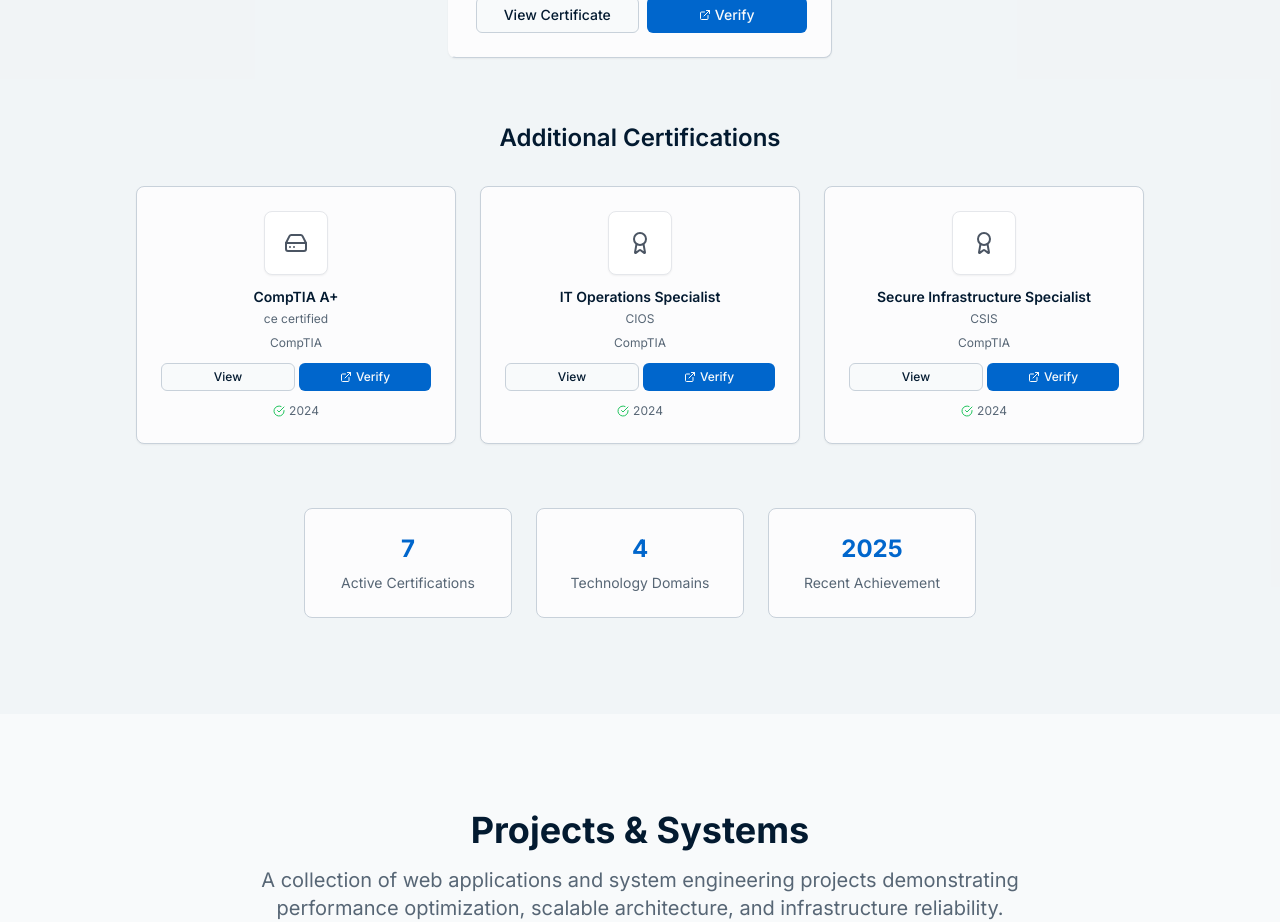
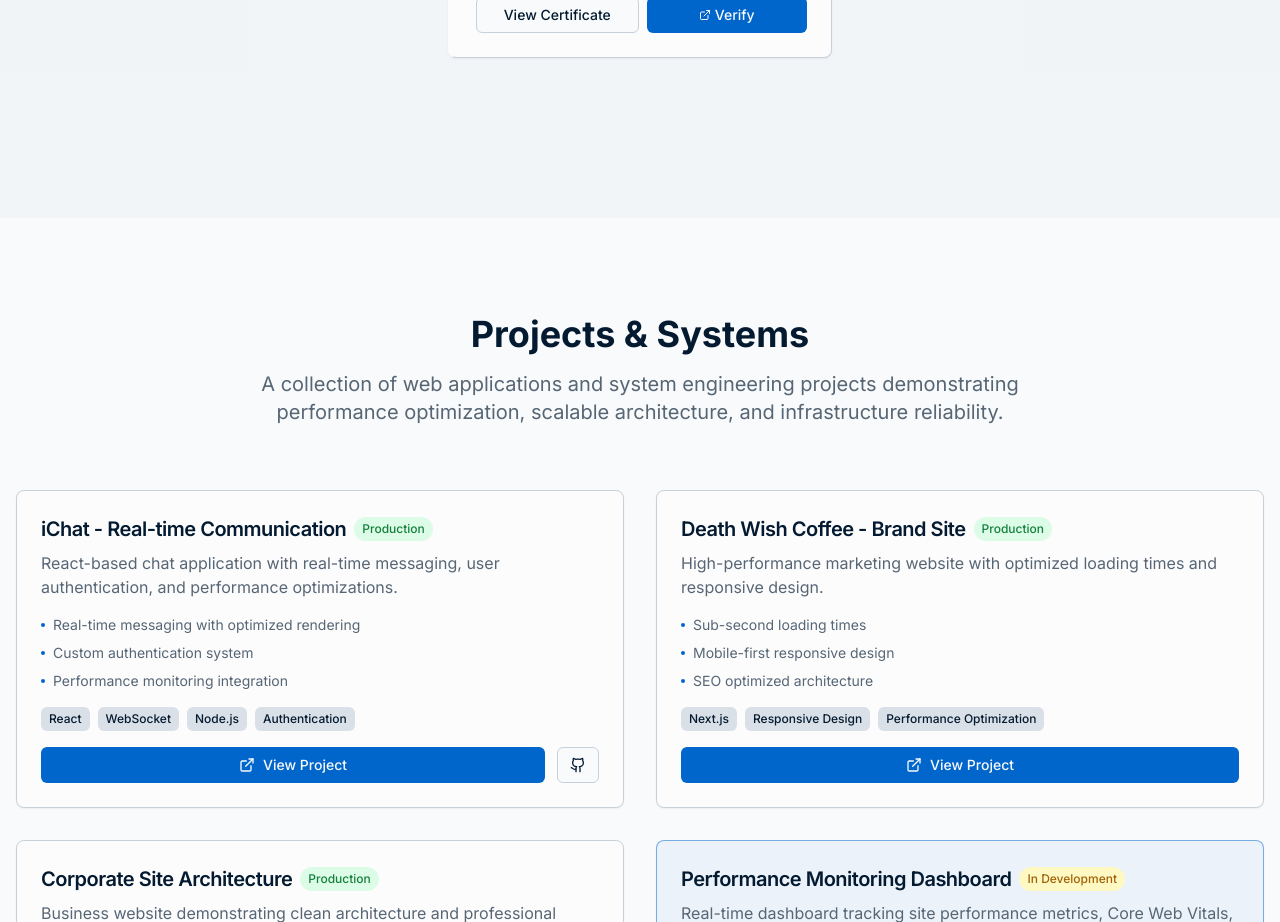
Before and after one commit to dessources/nextjs-portfolio, a Next.js app: page / in a window 1280 px wide. Shown: the part 4240-5162 px from the top of the page. Built offline with nearby package versions, Linux system fonts and the light colour scheme.

Commit message:
updated CompTIA Network plus link

```diff
--- a/components/credentials-section.tsx
+++ b/components/credentials-section.tsx
@@ -91,7 +91,7 @@ const credentials = [
     category: "Networking",
     issueDate: "2024",
     verifyUrl: "https://www.certmetrics.com/comptia/public/verification.aspx",
-    certificateFile: "/credentials/CompTIA Network+ ce certificate.pdf",
+    certificateFile: "/credentials/CompTIA-Network-plus-ce-certificate.pdf",
     description: "Networking concepts and infrastructure management",
     skills: [
       "Network Configuration",
@@ -167,7 +167,7 @@ const credentials = [
 
 export function CredentialsSection() {
   const featuredCredentials = credentials.filter((cred) => cred.featured);
-  const otherCredentials = credentials.filter((cred) => !cred.featured);
+  // const otherCredentials = credentials.filter((cred) => !cred.featured);
 
   return (
     <section id="credentials" className="py-24 bg-muted/30">
@@ -300,7 +300,7 @@ export function CredentialsSection() {
           transition={{ duration: 0.8, delay: 0.4 }}
           viewport={{ once: true }}
         >
-          <h3 className="text-2xl font-semibold mb-8 text-center">
+          {/* <h3 className="text-2xl font-semibold mb-8 text-center">
             Additional Certifications
           </h3>
           <div className="flex flex-wrap justify-center gap-6">
@@ -372,11 +372,11 @@ export function CredentialsSection() {
                 </CardContent>
               </Card>
             ))}
-          </div>
+          </div> */}
         </motion.div>
 
         {/* Credential Stats */}
-        <motion.div
+        {/* <motion.div
           initial={{ opacity: 0, y: 20 }}
           whileInView={{ opacity: 1, y: 0 }}
           transition={{ duration: 0.8, delay: 0.6 }}
@@ -405,7 +405,7 @@ export function CredentialsSection() {
               </div>
             </div>
           </div>
-        </motion.div>
+        </motion.div> */}
       </div>
     </section>
   );
```
Also changed, not shown: 1 other file (tests, documents, lock files or other folders).
